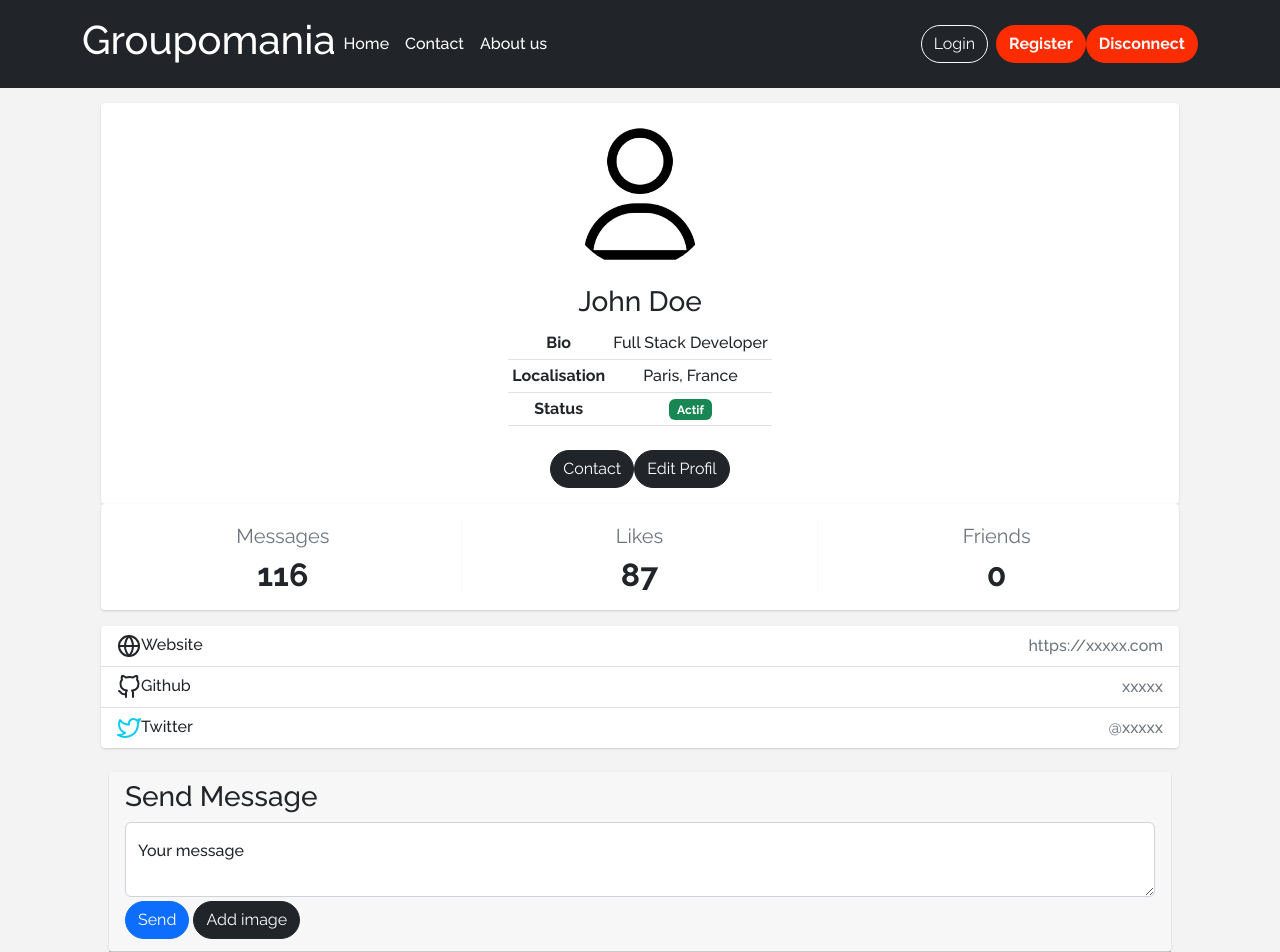
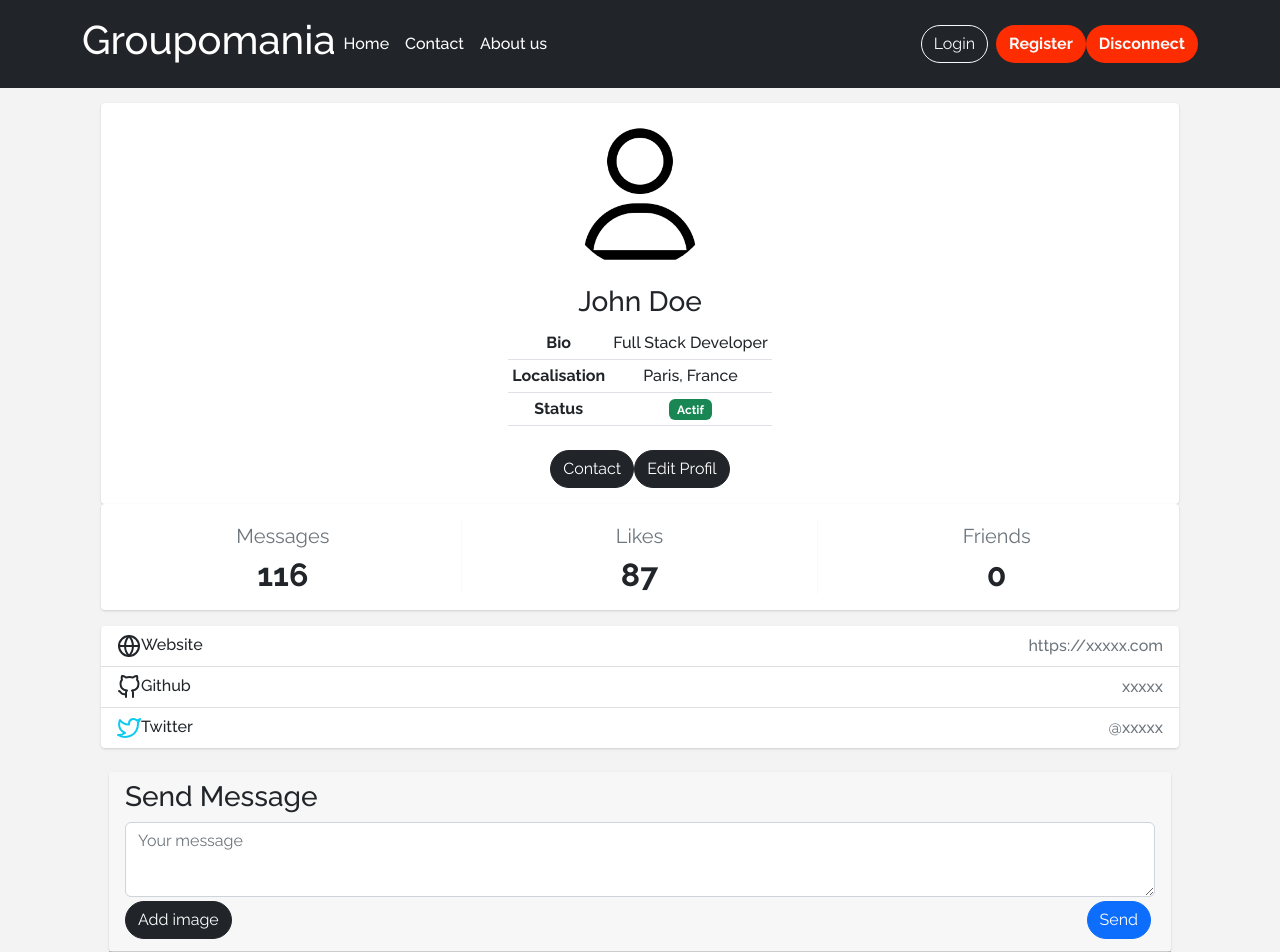
Before and after one commit to Vincent-Sniteur/Groupomania_front, a Vue app: page /profil in a window 1280 px wide. Shown: the top 952 px of the page. Built offline with nearby package versions, Linux system fonts and the light colour scheme.

Commit message:
Update textarea for new message

```diff
--- a/src/components/Messages/CreateMessage.vue
+++ b/src/components/Messages/CreateMessage.vue
@@ -9,11 +9,13 @@ export default {
 <template>
 <!-- Message Send & Attach file -->
 <div class="form-floating mb-1">
-        <textarea class="form-control mb-1" placeholder="Your message" id="floatingTextarea" style="height: 75px;"></textarea>
-        <label for="floatingTextarea" class="form-label">Your message</label>
-
+        <!-- Message box -->
+        <div class="panel-body">
+            <textarea class="form-control mb-1" placeholder="Your message" id="floatingTextarea" maxlength="500"></textarea>
+        </div>
+        <!-- Message button -->
         <div class="button-container">
-            <button id="btn-send" type="button" class="btn btn-primary me-1 rounded-pill">Send</button>
+            <button id="btn-send" type="button" class="btn btn-primary me-1 rounded-pill pull-right">Send</button>
             <input id="attach-file" type="file">
             <label for="attach-file" class="btn btn-dark rounded-pill">Add image</label>
         </div>
@@ -28,4 +30,11 @@ export default {
 input[type=file] {
     display: none;
 }
+.panel-body {
+    max-height:350px;
+    overflow:auto;
+}
+.panel-body textarea {
+    height: 75px;
+}
 </style>
--- a/src/components/Messages/DisplayMessage.vue
+++ b/src/components/Messages/DisplayMessage.vue
@@ -14,9 +14,9 @@ export default {
 
 
 <template>
-<div class="tab-pane active" id="home" role="tabpanel" aria-expanded="true">
+<div class="active" id="home" role="tabpanel" aria-expanded="true">
 <!-- EXEMPLE MESSAGE NO ATTACHED FILE -->
-    <div class="media Tweets post-comment">
+    <div class="post-comment">
         <!-- Profil img -->
         <img id="user-avatar" class="mr-3 rounded-circle img-flex" src="https://picsum.photos/50/50" alt="User Avatar" width="50" height="50">
 
@@ -57,7 +57,7 @@ export default {
 <!-- END EXEMPLE MESSAGE -->
 
 <!-- EXEMPLE MESSAGE WITH ATTACHED FILE -->
-    <div class="media Tweets post-comment">
+    <div class="post-comment">
         <!-- Profil img -->
         <img id="user-avatar" class="mr-3 rounded-circle img-flex" src="https://picsum.photos/50/50" alt="User Avatar" width="50" height="50">
 
```
